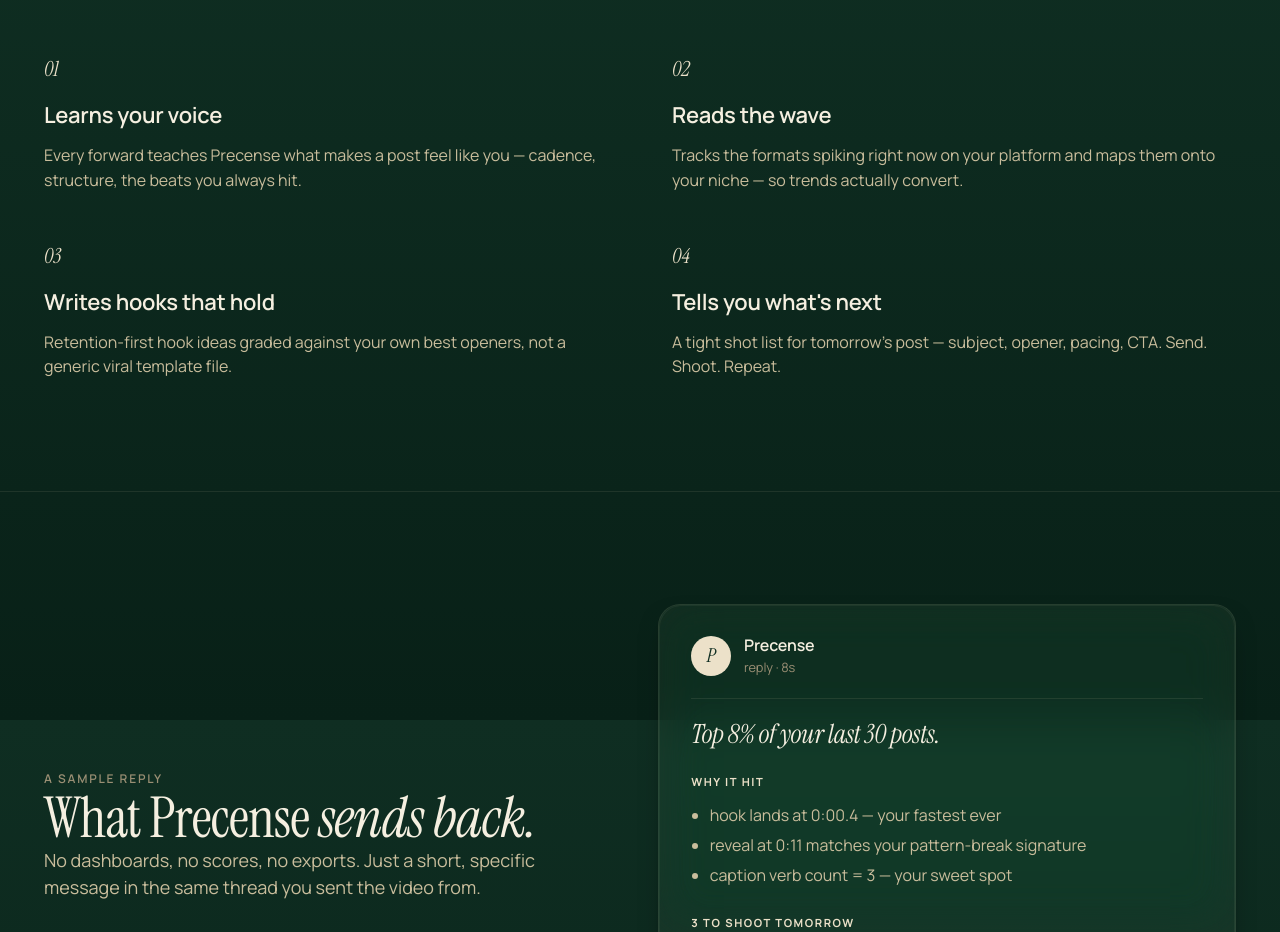
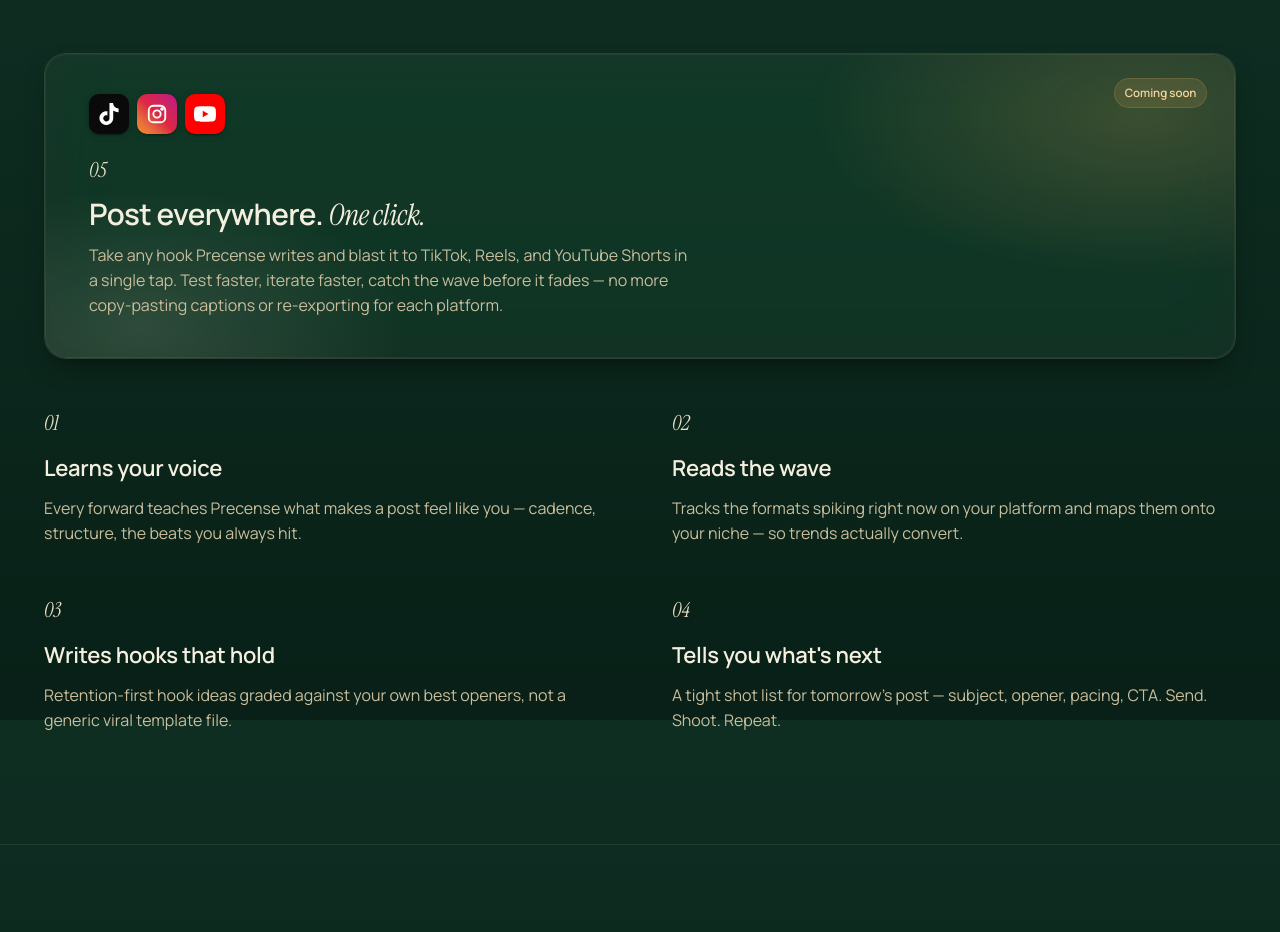
Before and after one commit to Expandingmind/precense, a website: page index.html in a window 1280 px wide. Shown: the part 2480-3412 px from the top of the page. Drawn offline with Linux system fonts and the light colour scheme; no server answers; a script that the page names is missing.

Commit message:
feat(landing): marquee feature — one-click post-to-all-platforms (coming soon)

```diff
--- a/index.html
+++ b/index.html
@@ -202,6 +202,19 @@
       <h2 class="h2">A strategist that <em>actually</em> watches the video.</h2>
     </div>
 
+    <!-- Marquee feature: one-click multi-platform posting -->
+    <div class="feature-hero card reveal">
+      <div class="feature-hero-badge"><span class="badge-soft badge-gold">Coming soon</span></div>
+      <div class="feature-hero-icons" aria-hidden="true">
+        <span class="fh-icon" style="background:#0a0a0a"><svg viewBox="0 0 24 24" fill="currentColor"><path d="M12.525.02c1.31-.02 2.61-.01 3.91-.02.08 1.53.63 3.09 1.75 4.17 1.12 1.11 2.7 1.62 4.24 1.79v4.03c-1.44-.05-2.89-.35-4.2-.97-.57-.26-1.1-.59-1.62-.93-.01 2.92.01 5.84-.02 8.75-.08 1.4-.54 2.79-1.35 3.94-1.31 1.92-3.58 3.17-5.91 3.21-1.43.08-2.86-.31-4.08-1.03-2.02-1.19-3.44-3.37-3.65-5.71-.02-.5-.03-1-.01-1.49.18-1.9 1.12-3.72 2.58-4.96 1.66-1.44 3.98-2.13 6.15-1.72.02 1.48-.04 2.96-.04 4.44-.99-.32-2.15-.23-3.02.37-.63.41-1.11 1.04-1.36 1.75-.21.51-.15 1.07-.14 1.61.24 1.64 1.82 3.02 3.5 2.87 1.12-.01 2.19-.66 2.77-1.61.19-.33.4-.67.41-1.06.1-1.79.06-3.57.07-5.36.01-4.03-.01-8.05.02-12.07z"/></svg></span>
+        <span class="fh-icon" style="background:linear-gradient(45deg,#f09433 0%,#e6683c 25%,#dc2743 50%,#cc2366 75%,#bc1888 100%)"><svg viewBox="0 0 24 24" fill="none" stroke="currentColor" stroke-width="2" stroke-linecap="round" stroke-linejoin="round"><rect x="3" y="3" width="18" height="18" rx="5"/><circle cx="12" cy="12" r="4"/><circle cx="17.5" cy="6.5" r="1" fill="currentColor"/></svg></span>
+        <span class="fh-icon" style="background:#ff0000"><svg viewBox="0 0 24 24" fill="currentColor"><path d="M23.498 6.186a3.016 3.016 0 0 0-2.122-2.136C19.505 3.545 12 3.545 12 3.545s-7.505 0-9.377.505A3.017 3.017 0 0 0 .502 6.186C0 8.07 0 12 0 12s0 3.93.502 5.814a3.016 3.016 0 0 0 2.122 2.136c1.871.505 9.376.505 9.376.505s7.505 0 9.377-.505a3.015 3.015 0 0 0 2.122-2.136C24 15.93 24 12 24 12s0-3.93-.502-5.814zM9.545 15.568V8.432L15.818 12l-6.273 3.568z"/></svg></span>
+      </div>
+      <div class="feature-num">05</div>
+      <h3 class="h3">Post everywhere. <em>One click.</em></h3>
+      <p>Take any hook Precense writes and blast it to TikTok, Reels, and YouTube Shorts in a single tap. Test faster, iterate faster, catch the wave before it fades — no more copy-pasting captions or re-exporting for each platform.</p>
+    </div>
+
     <div class="feature-grid reveal">
       <div class="feature">
         <div class="feature-num">01</div>
--- a/styles.css
+++ b/styles.css
@@ -276,12 +276,48 @@
 .step h3 { margin-bottom: .5rem; }
 .step p { color: var(--ink-3); margin: 0; }
 
-/* Feature grid */
+/* Feature — marquee (highlighted "coming soon" spanning full width) */
+.feature-hero {
+  position: relative;
+  padding: 2.5rem 2.75rem;
+  margin-top: 1.5rem;
+  overflow: hidden;
+}
+.feature-hero::before {
+  content: '';
+  position: absolute; inset: 0;
+  background:
+    radial-gradient(600px 300px at 92% 20%, color-mix(in oklab, var(--gold) 22%, transparent), transparent 55%),
+    radial-gradient(500px 260px at 8% 90%, color-mix(in oklab, var(--accent) 14%, transparent), transparent 55%);
+  pointer-events: none;
+}
+.feature-hero > * { position: relative; z-index: 1; }
+.feature-hero .feature-num { margin-bottom: .5rem; }
+.feature-hero h3 { font-size: 1.85rem; letter-spacing: -.02em; margin-bottom: .6rem; }
+.feature-hero h3 em { font-family: var(--font-serif); font-style: italic; font-weight: 400; }
+.feature-hero p { color: var(--ink-3); max-width: 62ch; margin: 0; }
+.feature-hero-badge {
+  position: absolute; top: 1.5rem; right: 1.75rem;
+  z-index: 2;
+}
+.feature-hero-icons {
+  display: flex; gap: .5rem;
+  margin-bottom: 1.25rem;
+}
+.fh-icon {
+  width: 40px; height: 40px; border-radius: 10px;
+  display: inline-grid; place-items: center;
+  color: #fff;
+  box-shadow: var(--shadow-sm);
+}
+.fh-icon svg { width: 22px; height: 22px; display: block; }
+
+/* Feature grid (rest of features below the marquee) */
 .feature-grid {
   display: grid;
   grid-template-columns: repeat(2, 1fr);
   gap: 3rem 4rem;
-  margin-top: 2rem;
+  margin-top: 3rem;
 }
 @media (max-width: 820px) { .feature-grid { grid-template-columns: 1fr; gap: 2rem; } }
 .feature { display: flex; flex-direction: column; gap: .5rem; padding: 0; }
```
